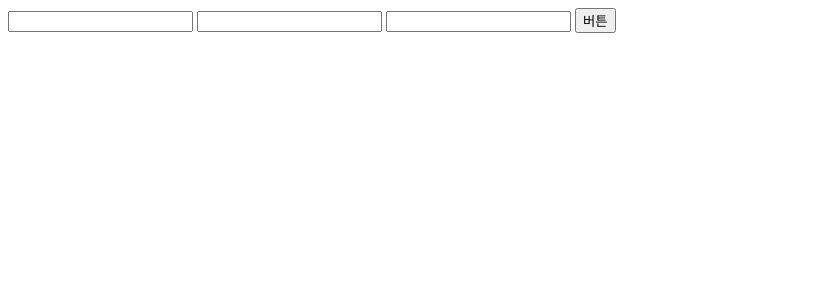
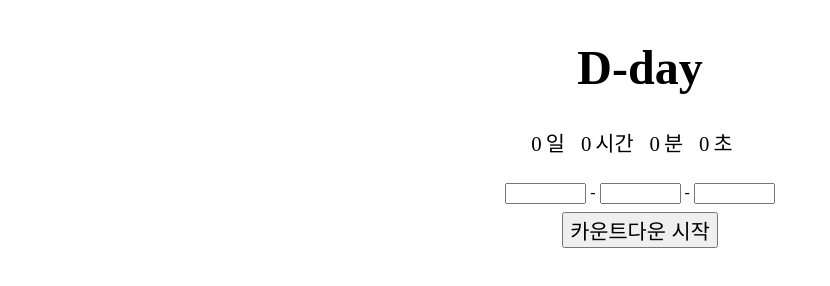
Before and after one commit to 2gechan/JavaScript, a plain HTML site: page D-Day-counter-html/index.html in a window 1280 px wide. Shown: the whole page, without its empty margins (0-830 px from the left). Drawn offline with Linux system fonts and the light colour scheme.

Commit message:
조건문

```diff
--- a/D-Day-counter-html/index.html
+++ b/D-Day-counter-html/index.html
@@ -2,6 +2,7 @@
 <html lang="ko">
   <head>
     <title>D-Day</title>
+    <link rel="stylesheet" href="style.css" />
     <script>
       const dateFormMaker = function () {
         const inputYear = document.querySelector("#target-year-input").value;
@@ -19,19 +20,48 @@
         const dateFormat = dateFormMaker();
         const targetDate = new Date(dateFormat).setHours(0, 0, 0, 0);
         const remaining = (targetDate - nowDate) / 1000;
+        if (remaining <= 0) {
+          // 만약, remaining이 0이라면, 타이머가 종료되었습니다. 출력
+          console.log("타이머가 종료되었습니다.");
+        } else if (isNaN(remaining)) {
+          // 만약, 잘못된 날짜가 들어왔다면, 유효한 시간대가 아닙니다. 출력
+          console.log("유효한 시간대가 아닙니다.");
+        }
 
         const remainingDate = Math.floor(remaining / 3600 / 24);
         const remainingHours = Math.floor((remaining / 3600) % 24);
         const remainingMin = Math.floor(remaining / 60) % 60;
         const remaininSec = Math.floor(remaining % 60);
-        console.log(remainingDate, remainingHours, remainingMin, remaininSec);
+        // console.log(remainingDate, remainingHours, remainingMin, remaininSec);
       };
     </script>
   </head>
   <body>
-    <input id="target-year-input" class="target-input" />
-    <input id="target-month-input" class="target-input" />
-    <input id="target-date-input" class="target-input" />
-    <button onclick="counterMaker()">버튼</button>
+    <h1>D-day</h1>
+    <div id="d-day-container">
+      <div class="d-day-child-container">
+        <span id="days">0</span>
+        <span>일</span>
+      </div>
+      <div class="d-day-child-container">
+        <span id="hours">0</span>
+        <span>시간</span>
+      </div>
+      <div class="d-day-child-container">
+        <span id="min">0</span>
+        <span>분</span>
+      </div>
+      <div class="d-day-child-container">
+        <span id="sec">0</span>
+        <span>초</span>
+      </div>
+    </div>
+    <div id="target-selector">
+      <input id="target-year-input" class="target-input" size="7" /> -
+      <input id="target-month-input" class="target-input" size="7" /> -
+      <input id="target-date-input" class="target-input" size="7" />
+    </div>
+
+    <button onclick="counterMaker()" id="start-btn">카운트다운 시작</button>
   </body>
 </html>
--- /dev/null
+++ b/D-Day-counter-html/style.css
@@ -0,0 +1,34 @@
+* {
+  box-sizing: border-box;
+}
+
+body {
+  display: flex;
+  flex-direction: column;
+  align-items: center;
+}
+
+h1 {
+  font-size: 3rem;
+}
+
+#start-btn {
+  margin-top: 0.5rem;
+  font-size: 1.3rem;
+}
+
+#d-day-container {
+  display: flex;
+  flex-wrap: wrap;
+  justify-content: center;
+  margin-bottom: 1.6rem;
+}
+
+.d-day-child-container {
+  text-align: center;
+  margin-right: 1rem;
+}
+
+.d-day-child-container span {
+  font-size: 1.3rem;
+}
```
